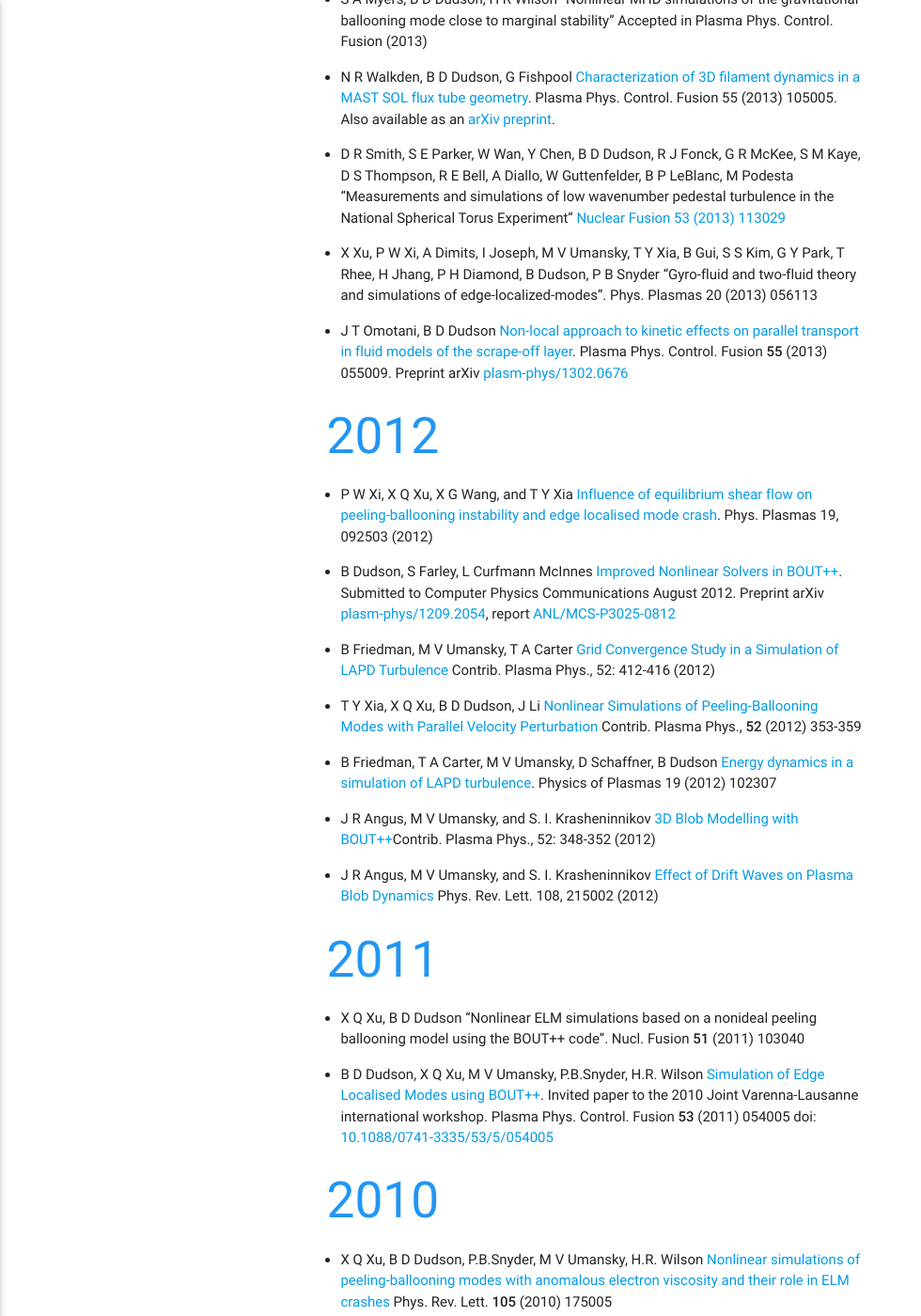
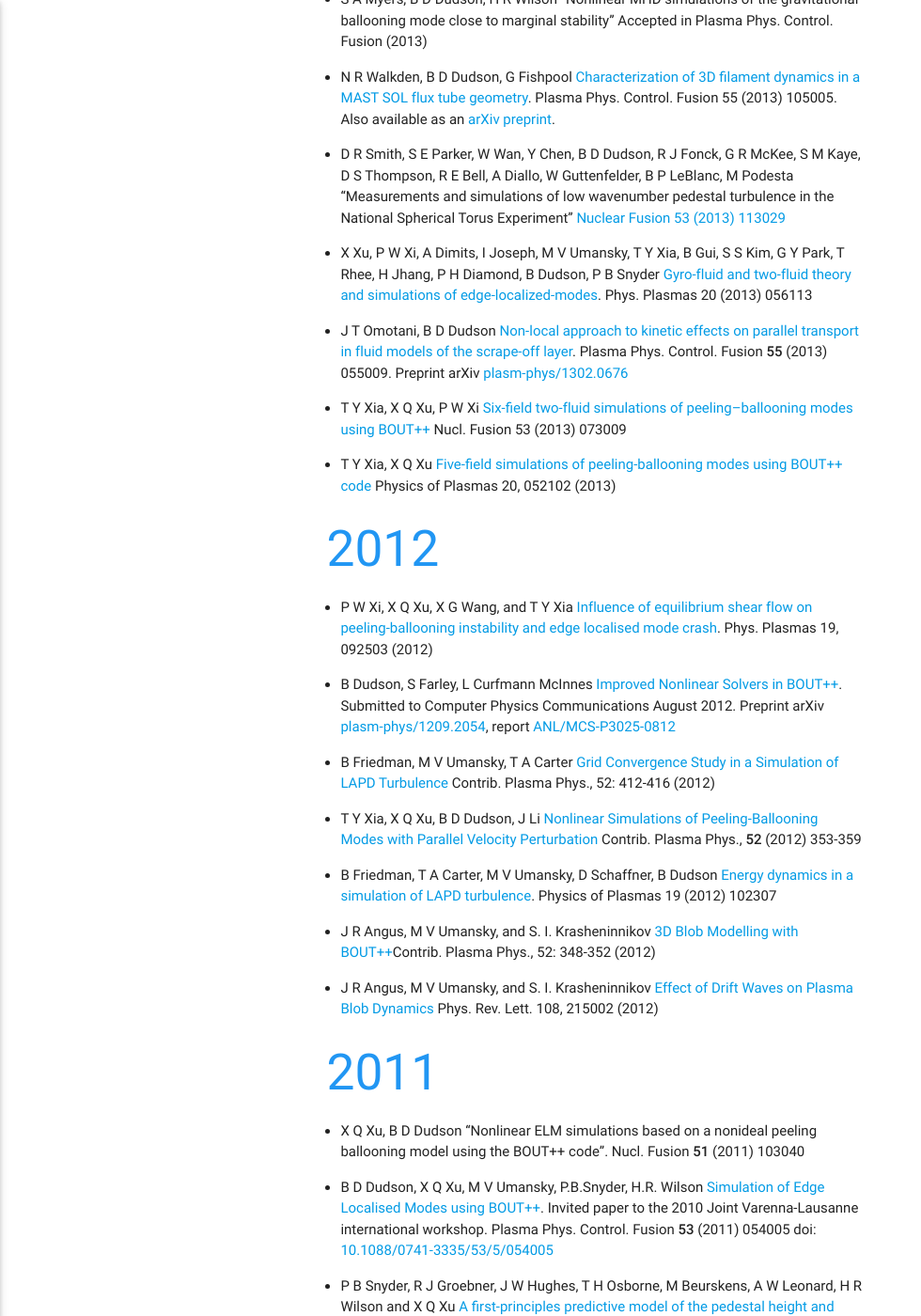
Before and after one commit to boutproject/boutproject.github.io, a Jekyll site: the page built from publications/index.md, in a window 1280 px wide and 1400 px high, scrolled down 4561 px. Shown: the whole window at 94% size, without its empty margins (0-980 px from the left). Built offline with Jekyll 4.4.1, drawn with Linux system fonts in a browser that asks for light colours; some of the changed text lies outside the part shown.

Commit message:
Adding publications for 2013 and 2011

```diff
--- a/publications/index.md
+++ b/publications/index.md
@@ -81,9 +81,13 @@ nav-state: publications
 
 * D R Smith, S E Parker, W Wan, Y Chen, B D Dudson, R J Fonck, G R McKee, S M Kaye, D S Thompson, R E Bell, A Diallo, W Guttenfelder, B P LeBlanc, M Podesta "Measurements and simulations of low wavenumber pedestal turbulence in the National Spherical Torus Experiment" [Nuclear Fusion 53 (2013) 113029](http://stacks.iop.org/0029-5515/53/113029)
 
-* X Xu, P W Xi, A Dimits, I Joseph, M V Umansky, T Y Xia, B Gui, S S Kim, G Y Park, T Rhee, H Jhang, P H Diamond, B Dudson, P B Snyder "Gyro-fluid and two-fluid theory and simulations of edge-localized-modes". Phys. Plasmas 20 (2013) 056113
+* X Xu, P W Xi, A Dimits, I Joseph, M V Umansky, T Y Xia, B Gui, S S Kim, G Y Park, T Rhee, H Jhang, P H Diamond, B Dudson, P B Snyder [Gyro-fluid and two-fluid theory and simulations of edge-localized-modes](http://dx.doi.org/10.1063/1.4801746). Phys. Plasmas 20 (2013) 056113
 
 * J T Omotani, B D Dudson [Non-local approach to kinetic effects on parallel transport in fluid models of the scrape-off layer](http://iopscience.iop.org/0741-3335/55/5/055009/). Plasma Phys. Control. Fusion **55** (2013) 055009. Preprint arXiv [plasm-phys/1302.0676](http://arxiv.org/abs/1302.0676)
+
+* T Y Xia, X Q Xu, P W Xi [Six-field two-fluid simulations of peeling–ballooning modes using BOUT++](http://dx.doi.org/10.1088/0029-5515/53/7/073009) Nucl. Fusion 53 (2013) 073009
+
+* T Y Xia, X Q Xu [Five-field simulations of peeling-ballooning modes using BOUT++ code](http://dx.doi.org/10.1063/1.4801006) Physics of Plasmas 20, 052102 (2013)
 
 2012
 ----
@@ -109,6 +113,8 @@ nav-state: publications
 
 * B D Dudson, X Q Xu, M V Umansky, P.B.Snyder, H.R. Wilson [Simulation of Edge Localised Modes using BOUT++](http://arxiv.org/abs/1008.4554). Invited paper to the 2010 Joint Varenna-Lausanne international workshop. Plasma Phys. Control. Fusion **53** (2011) 054005 doi: [10.1088/0741-3335/53/5/054005](http://dx.doi.org/10.1088/0741-3335/53/5/054005)
 
+* P B Snyder, R J Groebner, J W Hughes, T H Osborne, M Beurskens, A W Leonard, H R Wilson and X Q Xu [A first-principles predictive model of the pedestal height and width: development, testing and ITER optimization with the EPED model](http://dx.doi.org/10.1088/0029-5515/51/10/103016) Nucl. Fusion 51 103016 (2011)
+
 2010
 ----
 
```
